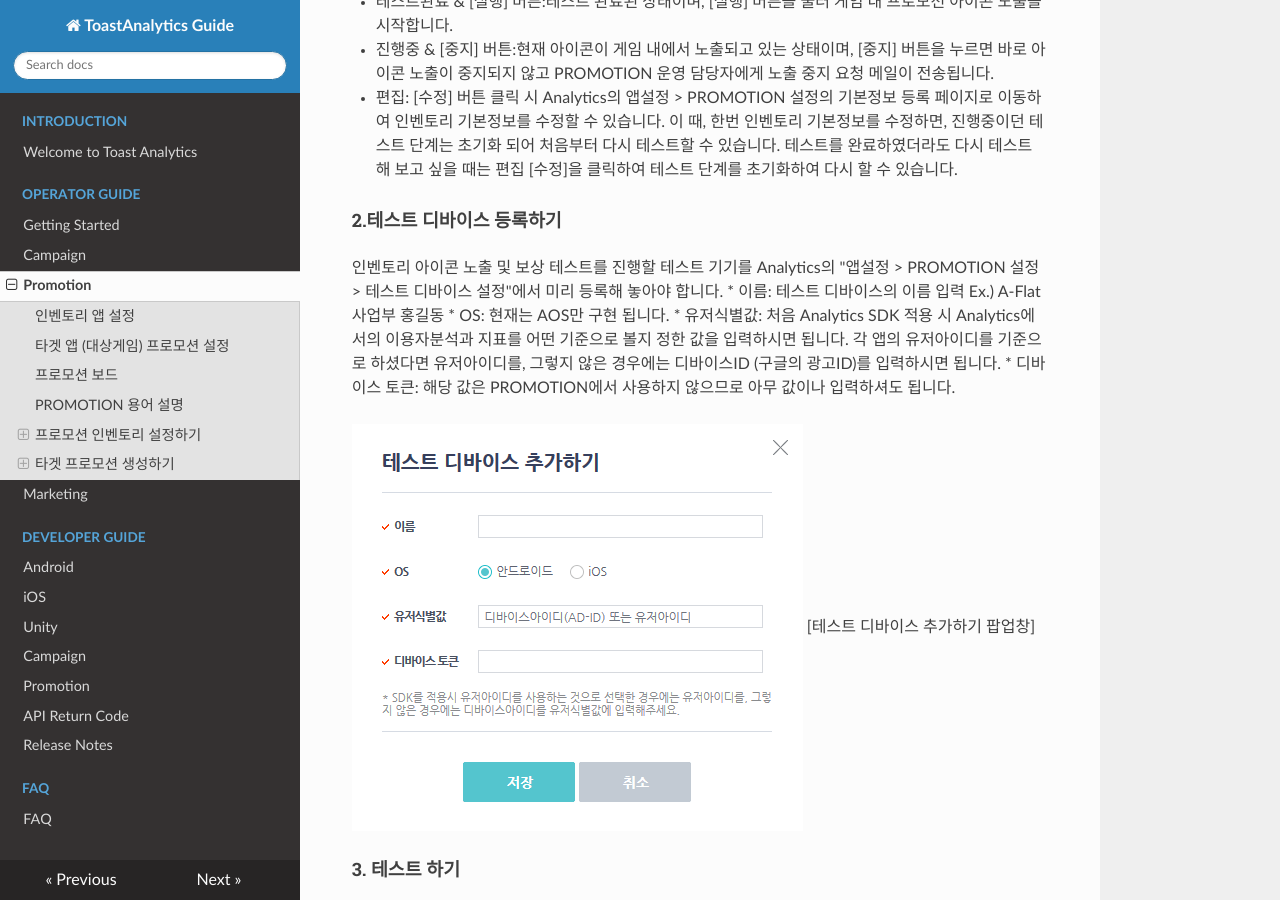
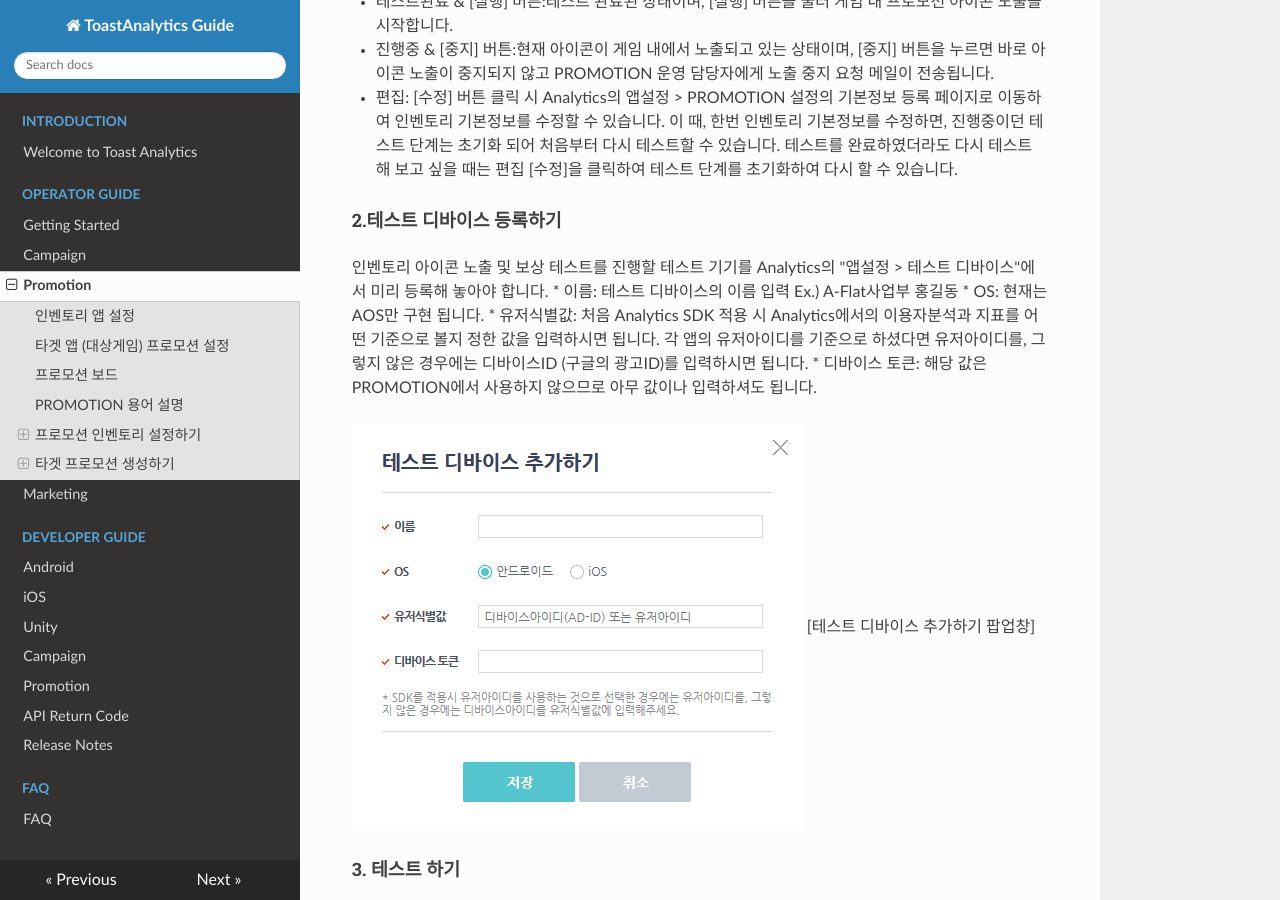
Before and after one commit to ToastAnalytics/ToastAnalytics, an MkDocs documentation site: the page built from docs/Developer/3. Promotion Guide.md, in a window 1280 px wide and 900 px high, scrolled down 5294 px. Built offline with MkDocs 1.6.1, drawn with Linux system fonts in a browser that asks for light colours; nearby versions of some CDN libraries; old or Windows-style settings are respelled for this version of MkDocs.

Commit message:
Update 3. Promotion Guide.md
.

```diff
--- a/docs/Developer/3. Promotion Guide.md
+++ b/docs/Developer/3. Promotion Guide.md
@@ -93,7 +93,7 @@ Analytics의 앱설정 > PROMOTION 설정 메뉴를 통하여 인벤토리 앱
 
 #### 2.테스트 디바이스 등록하기
 
-인벤토리 아이콘 노출 및 보상 테스트를 진행할 테스트 기기를 Analytics의 "앱설정 > PROMOTION 설정 > 테스트 디바이스 설정"에서 미리 등록해 놓아야 합니다.
+인벤토리 아이콘 노출 및 보상 테스트를 진행할 테스트 기기를 Analytics의 "앱설정 > 테스트 디바이스"에서 미리 등록해 놓아야 합니다.
 * 이름: 테스트 디바이스의 이름 입력 Ex.) A-Flat사업부 홍길동
 * OS: 현재는 AOS만 구현 됩니다.
 * 유저식별값: 처음 Analytics SDK 적용 시 Analytics에서의 이용자분석과 지표를 어떤 기준으로 볼지 정한 값을 입력하시면 됩니다. 각 앱의 유저아이디를 기준으로 하셨다면 유저아이디를, 그렇지 않은 경우에는 디바이스ID (구글의 광고ID)를 입력하시면 됩니다.
```
